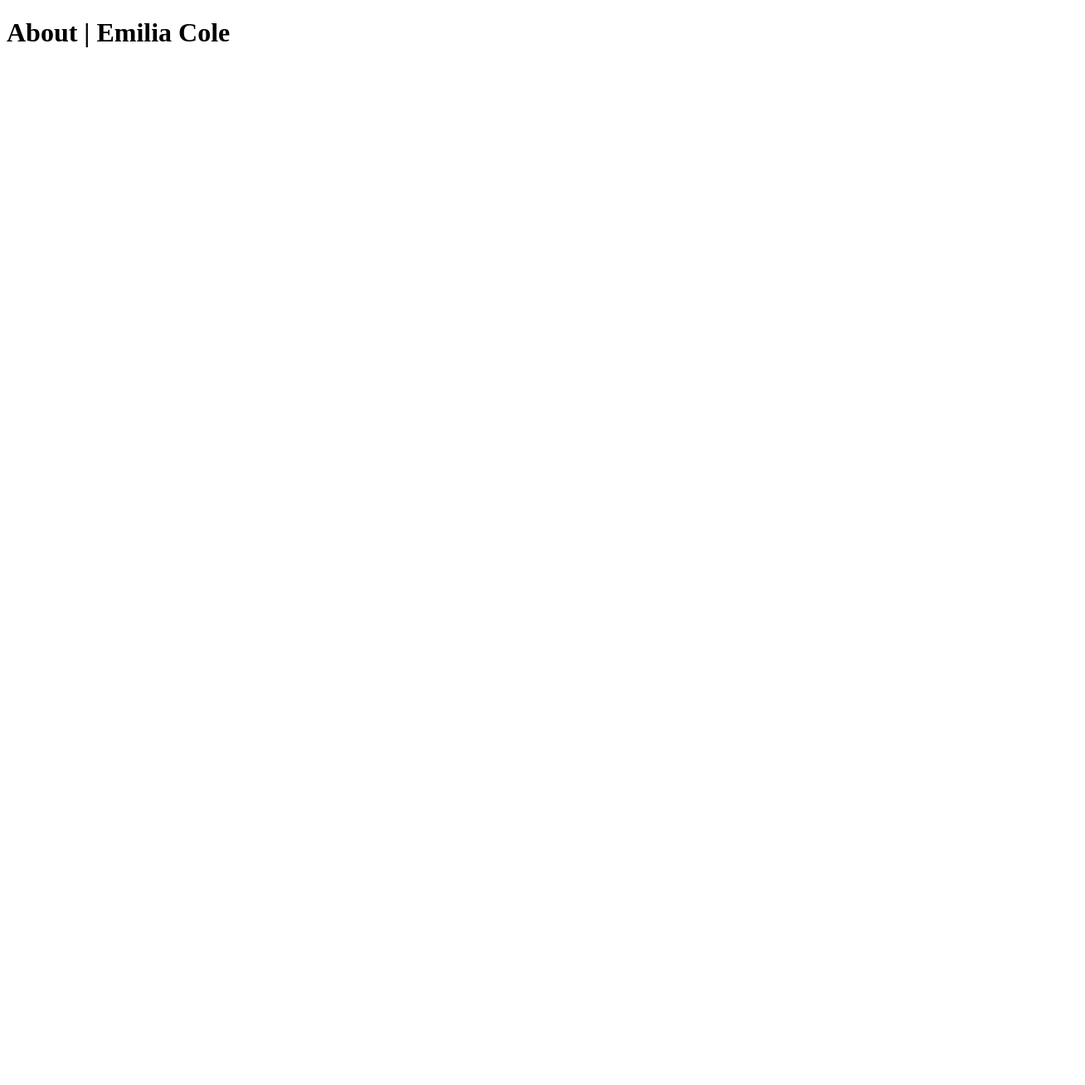
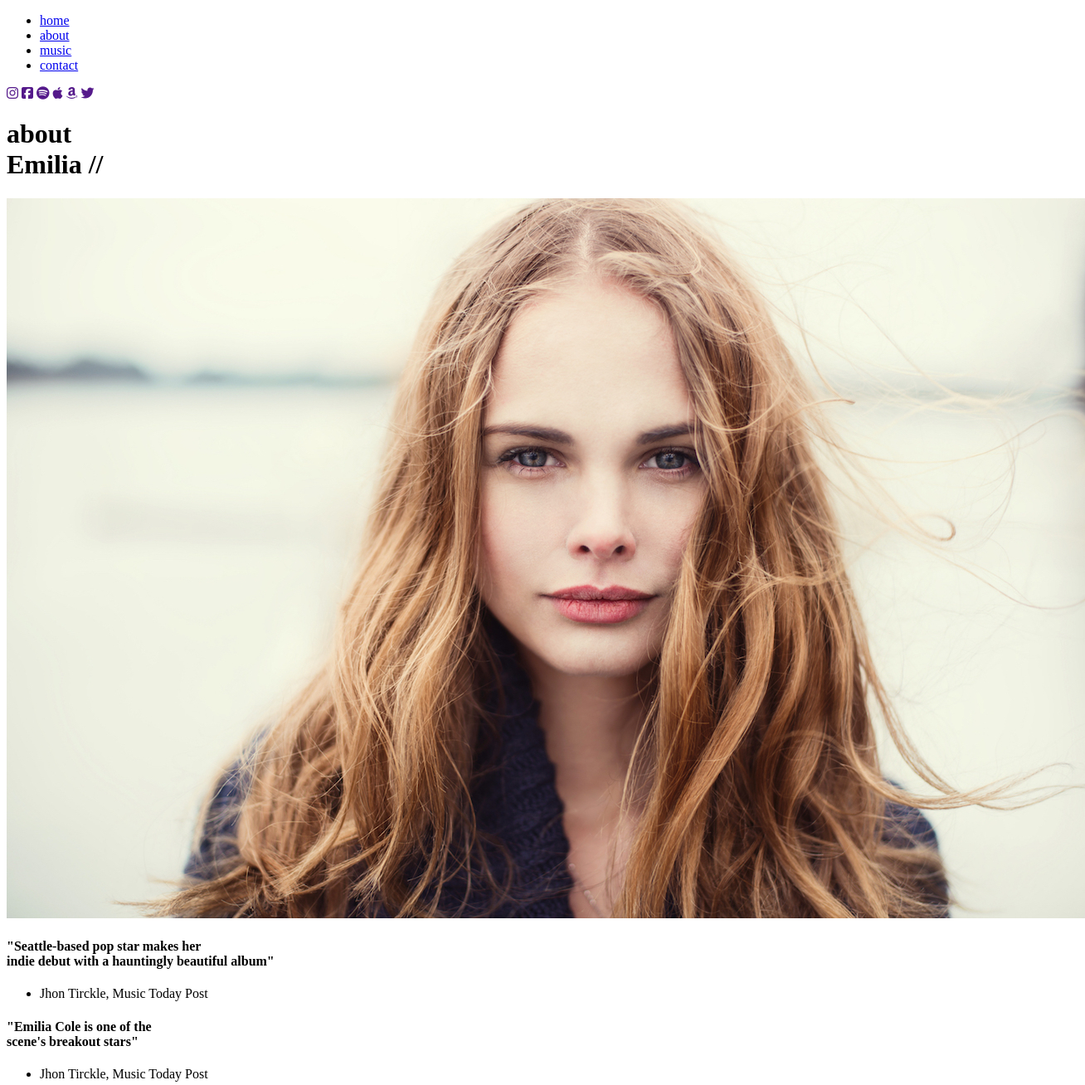
Before and after one commit to ViviSotelo/Emilia_Cole, a website: page views/about.html in a window 1280 px wide. Shown: the whole page at 83% size, 1308 px wide, since content can reach past the window. Before the commit the page ends 800 px from the top, so only its background shows below. Drawn offline with Linux system fonts and the light colour scheme.

Commit message:
about done

```diff
--- a/views/about.html
+++ b/views/about.html
@@ -5,9 +5,45 @@
     <meta http-equiv="X-UA-Compatible" content="IE=edge">
     <meta name="viewport" content="width=device-width, initial-scale=1.0">
     <title>About  | Emilia Cole</title>
+    <script src="https://kit.fontawesome.com/c1e554998a.js" crossorigin="anonymous"></script>
 </head>
 <body>
+    <header>
+        <nav>
+          <ul>
+            <li><a href="/">home</a></li>
+            <li><a href="/about">about</a></li>
+            <li><a href="/music">music</a></li>
+            <li><a href="/contact">contact</a></li>
 
-    <h1>About  | Emilia Cole</h1>
+          </ul>
+        </nav>
+        <nav>
+          <a href=""><i class="fa-brands fa-instagram"></i></a>
+          <a href=""><i class="fab fa-facebook-square"></i></a>
+          <a href=""><i class="fab fa-spotify"></i></a>
+          <a href=""><i class="fab fa-apple"></i></a>
+          <a href=""><i class="fab fa-amazon"></i></a>
+          <a href=""><i class="fab fa-twitter"></i></a>
+        </nav>
+      </header>
+    <main>
+        <h1>about<br>Emilia //</h1>
+        <img src="/img/emilia-about.jpg" alt="">
+        <section>
+            <article>
+                <h4>"Seattle-based pop star makes her <br>indie debut with a hauntingly beautiful album"</h4>
+                <ul>
+                    <li>Jhon Tirckle, Music Today Post </li>
+                </ul>
+            </article>
+            <article>
+                <h4>"Emilia Cole is one of the<br>scene's breakout stars"</h4>
+                <ul>
+                    <li>Jhon Tirckle, Music Today Post </li>
+                </ul>
+            </article>
+        </section>
+    </main>
 </body>
 </html>
```
Also changed, not shown: views/contact.html (+20 -1 lines), views/music.html (+20 -1 lines).
